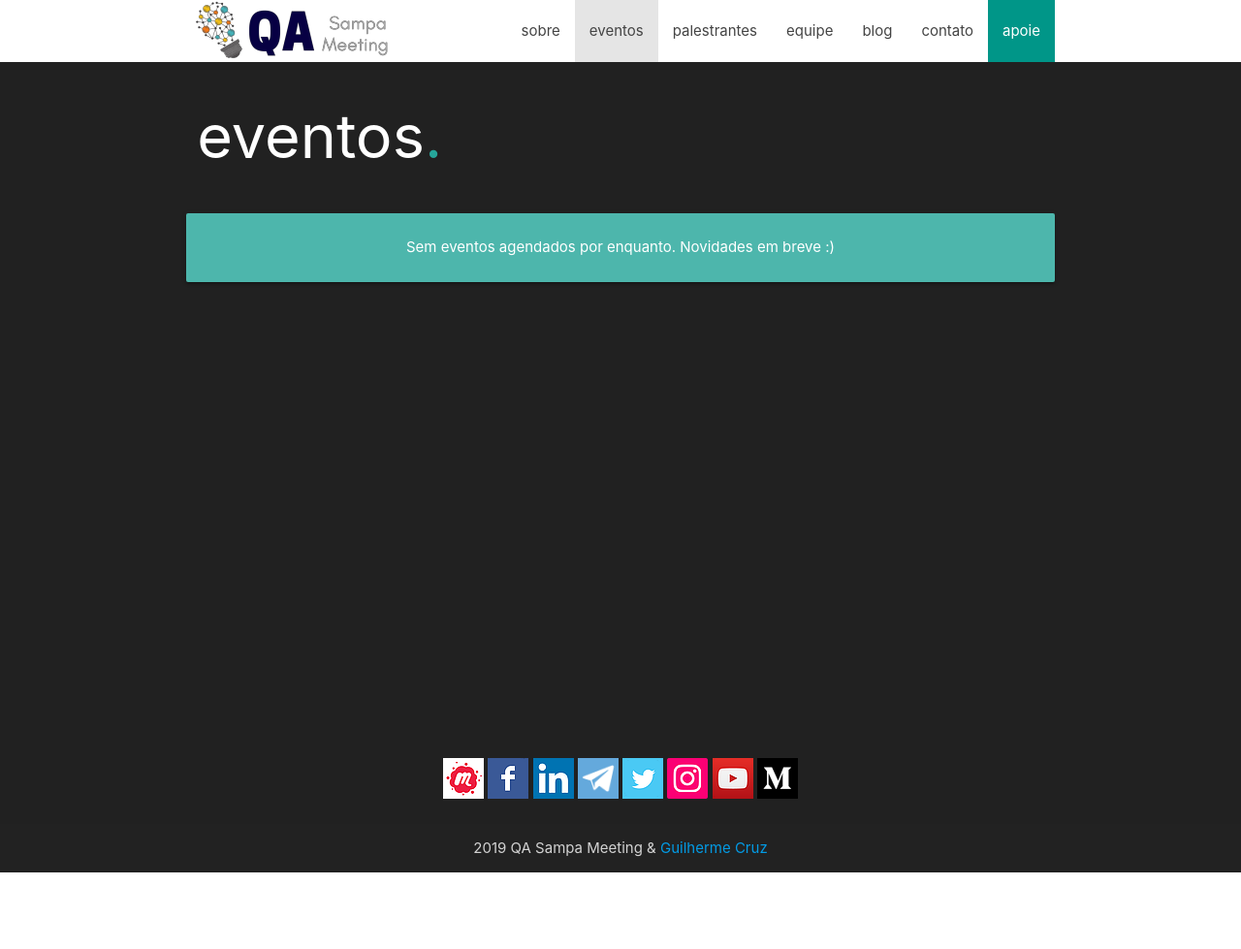
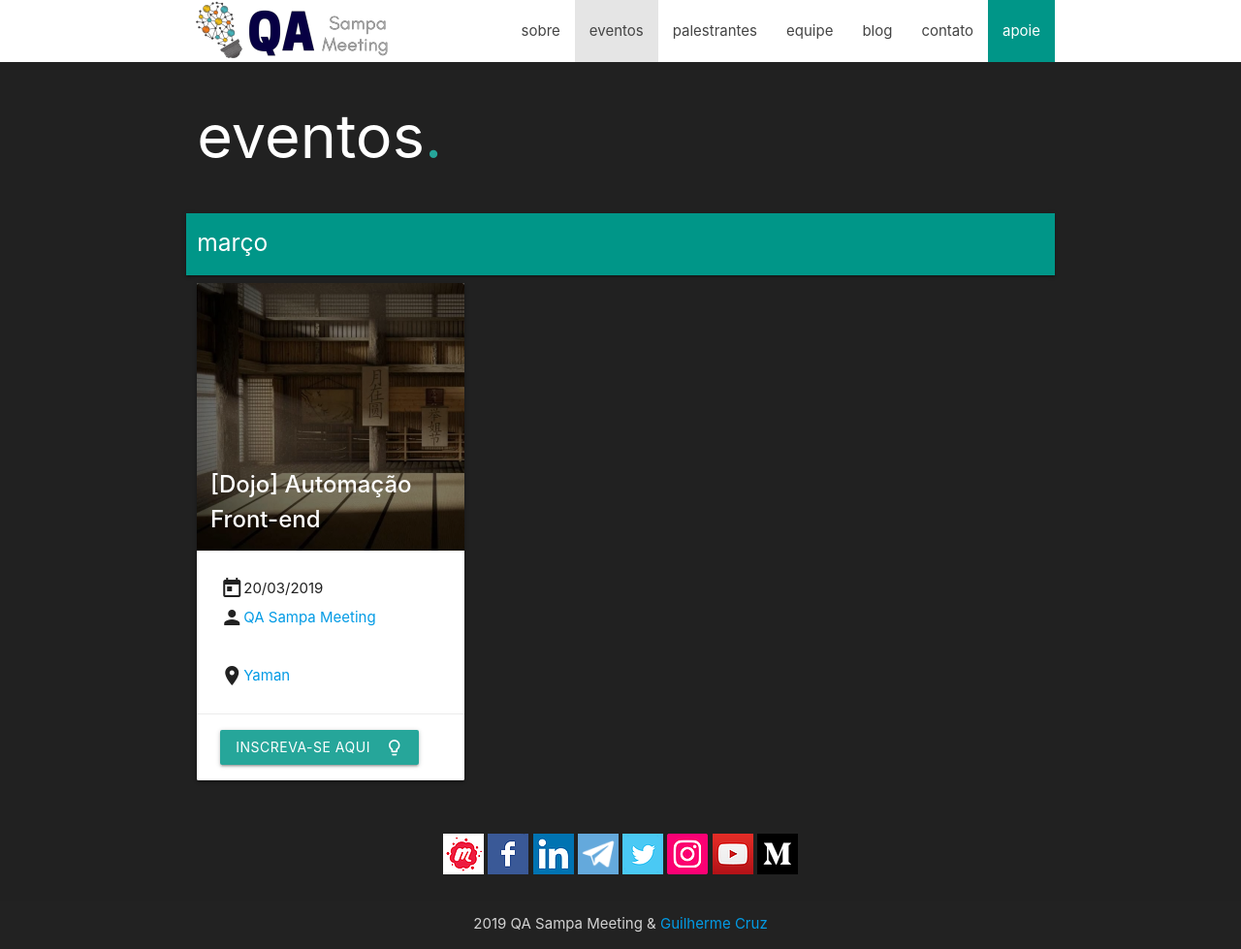
Before and after one commit to qasampameeting/qasampameeting.github.io, a Jekyll site: the page built from events.md, in a window 1280 px wide. Shown: the whole page at 97% size. Built offline with Jekyll 4.4.1, drawn with Linux system fonts in a browser that asks for light colours; nearby versions of some CDN libraries; before the commit the page ends 900 px from its top, so only the background shows below that.

Commit message:
Add Dojo event

```diff
--- a/_data/events.yml
+++ b/_data/events.yml
@@ -1,9 +1,9 @@
 # EVENTS
-# dezembro:
-#   - date: 01-12-2018 (9h às 16h)
-#     title: "[1ª Gincana]-Quiz Show"
-#     place:
-#       name: Bionexo
-#       map_link: https://goo.gl/maps/A22Nk3Y326k
-#     image: gincana.jpg
-#     link: https://www.eventbrite.com.br/e/1a-gincana-quiz-show-qa-sampa-meeting-inscric-oes-dia-24-11-as-23h-tickets-51970436976?aff=ebdssbdestsearch
+março:
+  - date: 20-03-2019
+    title: "[Dojo] Automação Front-end "
+    place:
+      name: Yaman
+      map_link: https://goo.gl/maps/7DAZu72treF2
+    image: dojo.jpg
+    link: https://www.eventbrite.com.br/e/dojo-automacao-front-end-inscricoes-1103-as-23h-tickets-56851273690
```
